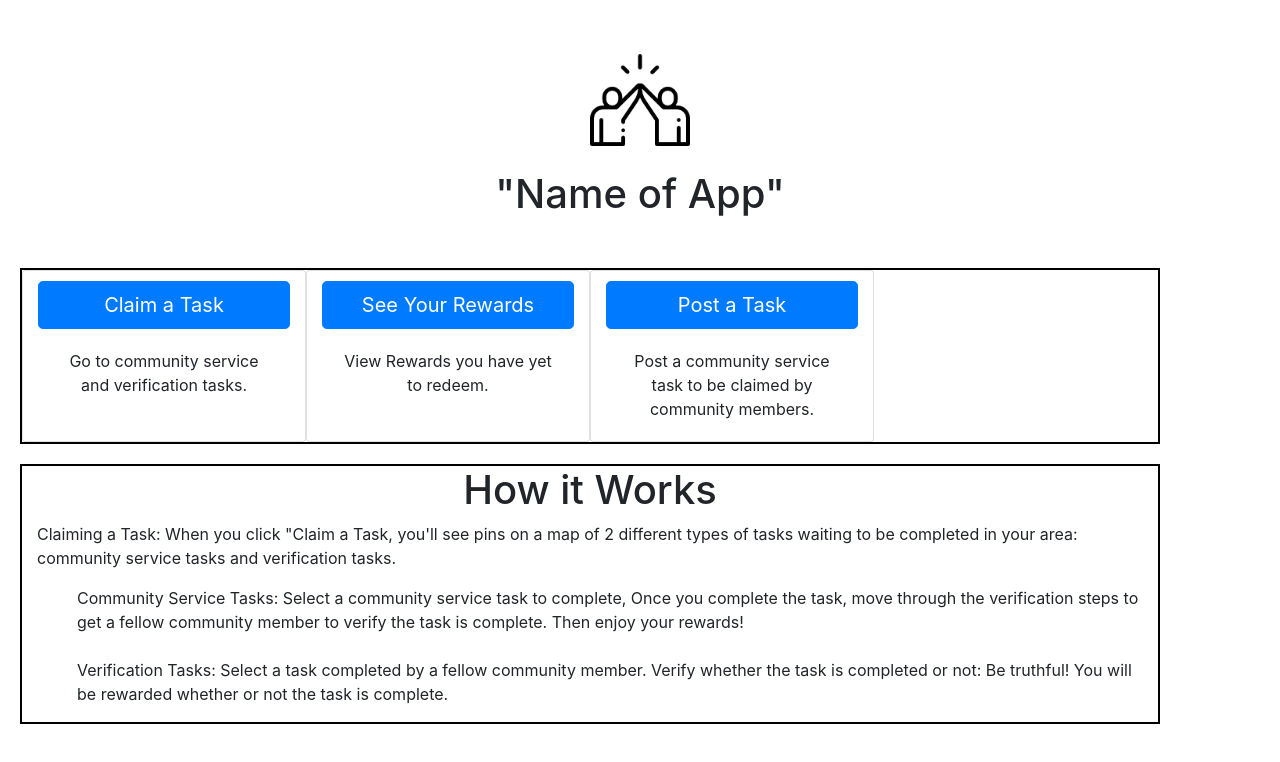
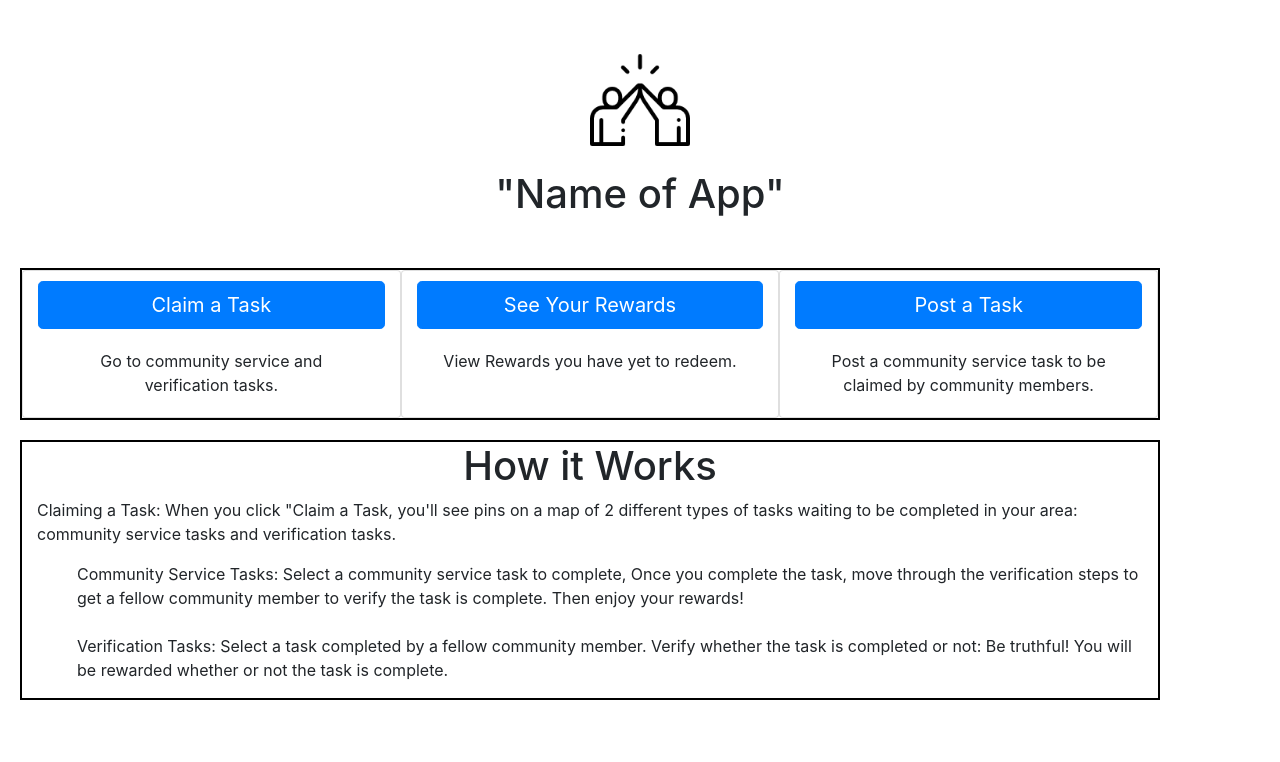
Before and after one commit to torizoemitchell/team6-spotxhackathon-2018, a plain HTML site: page views/home.html in a window 1280 px wide. Drawn offline with nearby package versions, Linux system fonts and the light colour scheme.

Commit message:
Tyler's side of code

```diff
--- a/views/home.html
+++ b/views/home.html
@@ -14,10 +14,10 @@
     <img src='../images/high-five.png'id='logo'>
     <h1 class='title'>"Name of App"</h1>
 
-    <div class="container">
+    <div class="container" id="options">
       <div class='row home-cards'>
         <!-- first card -->
-        <div class='col-md-3 card'>
+        <div class='col-md-4 card'>
           <button type="button" class="btn btn-primary btn-lg" onclick="location.href = 'claim.html';">Claim a Task</button>
           <div class="card-body">
             <p class="card-text">Go to community service and verification tasks.</p>
@@ -25,7 +25,7 @@
         </div>
 
         <!-- second card -->
-        <div class='col-md-3 card'>
+        <div class='col-md-4 card'>
           <button type="button" class="btn btn-primary btn-lg" onclick="location.href = 'reward.html';">See Your Rewards</button>
           <div class="card-body">
             <p class="card-text">View Rewards you have yet to redeem.</p>
@@ -33,7 +33,7 @@
         </div>
 
         <!-- third card -->
-        <div class='col-md-3 card'>
+        <div class='col-md-4 card'>
           <button type="button" class="btn btn-primary btn-lg" onclick="location.href = 'post.html';">Post a Task</button>
           <div class="card-body">
             <p class="card-text eventbrite">Post a community service task to be claimed by community members.</p>
```
